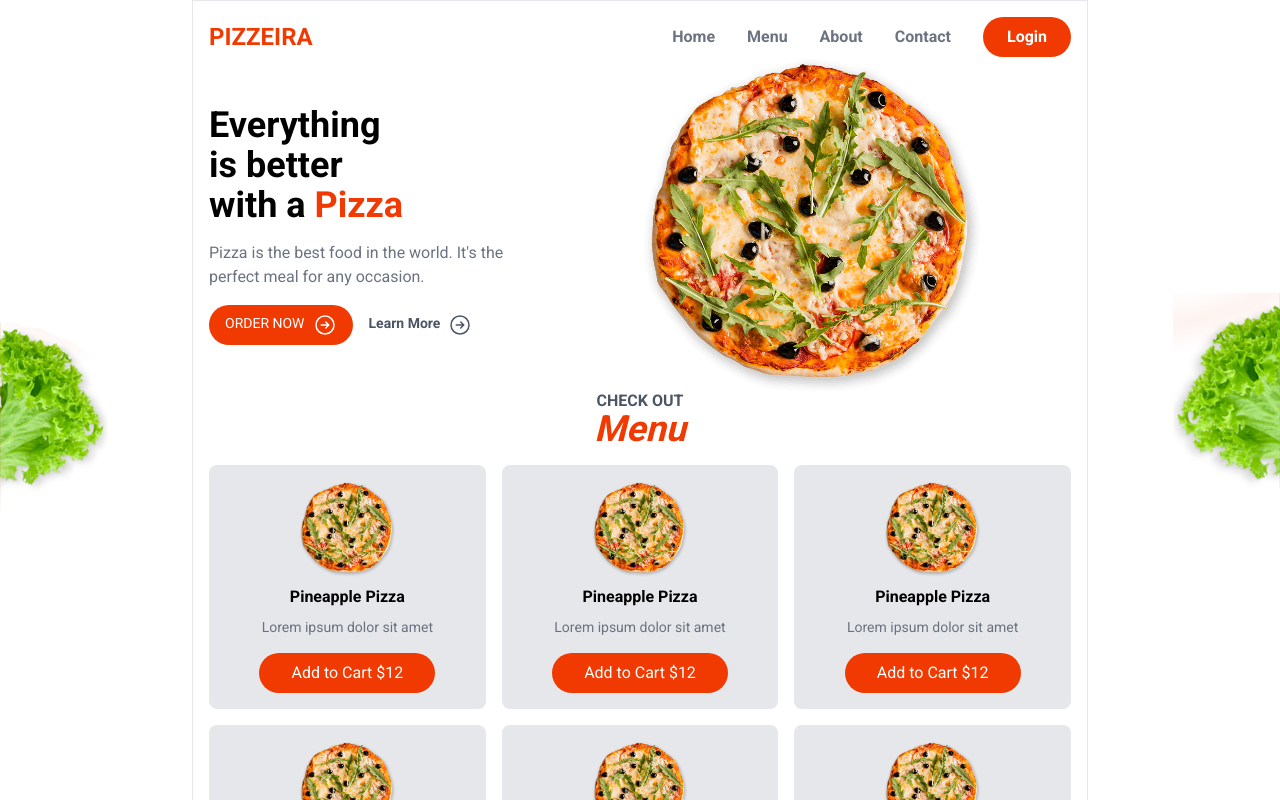
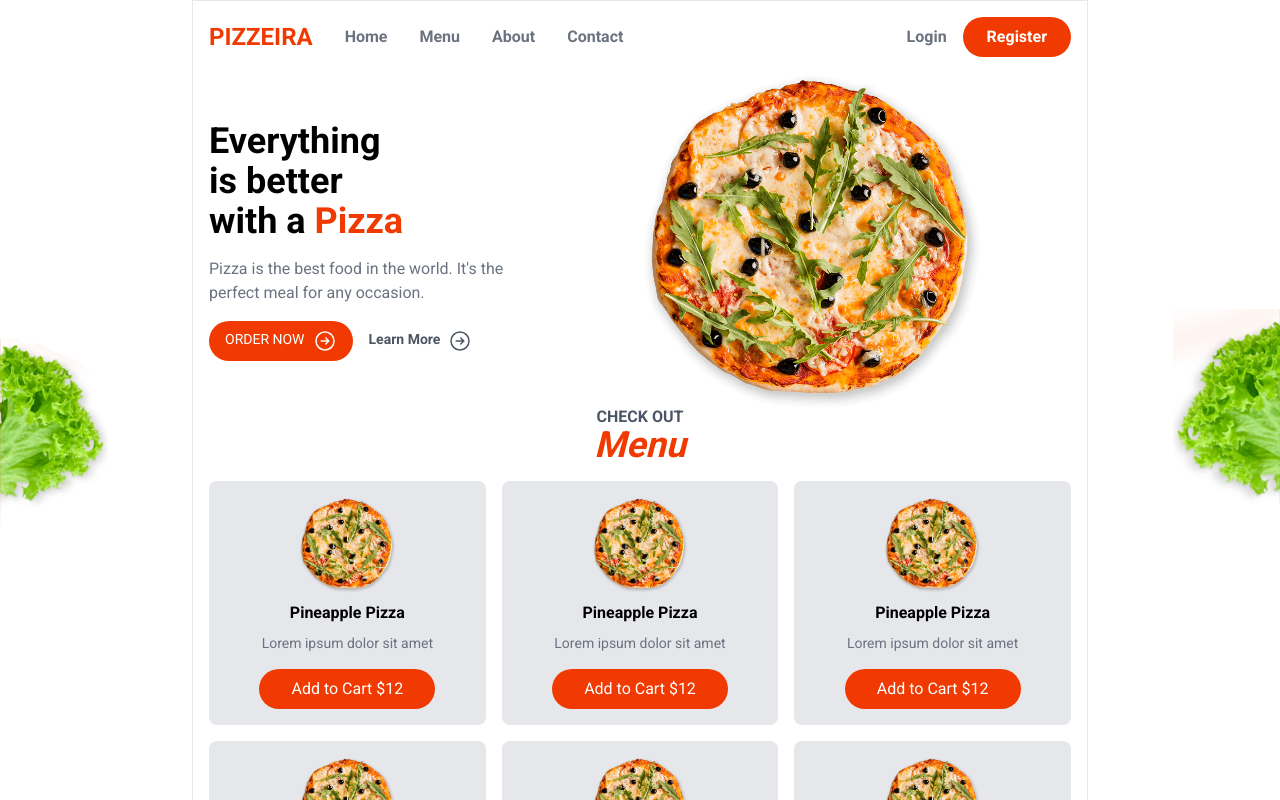
Before and after one commit to layanmoyura/Pizzeiro, a Next.js app: page / in a window 1280 px wide. Shown: the top 800 px of the page. Built offline with nearby package versions, Linux system fonts and the light colour scheme.

Commit message:
header modification

```diff
--- a/src/app/components/layout/Header.js
+++ b/src/app/components/layout/Header.js
@@ -4,15 +4,18 @@ export default function Header() {
 
     return(
     <header className="flex items-center justify-between">
-        <Link className="text-primary font-semibold text-2xl" href="/">
-            PIZZEIRA
-        </Link>
         <nav className="flex items-center gap-8 text-gray-500 font-semibold">
+            <Link className="text-primary font-semibold text-2xl" href="/">
+                PIZZEIRA
+            </Link>
             <Link href="">Home</Link>
             <Link href="">Menu</Link>
             <Link href="">About</Link>
             <Link href="">Contact</Link>
-            <Link href="" className="bg-primary text-white px-6 py-2 rounded-full">Login</Link>
+        </nav>
+        <nav className="flex items-center gap-4 text-gray-500 font-semibold">
+            <Link href="">Login</Link>
+            <Link href="" className="bg-primary text-white px-6 py-2 rounded-full">Register</Link>
         </nav>
     </header>
 
--- a/src/app/components/layout/Hero.js
+++ b/src/app/components/layout/Hero.js
@@ -3,7 +3,7 @@ import Right from "../icons/Right";
 
 export default function Hero() {
     return (
-    <section className="hero">
+    <section className="hero mt-4">
     <div  className="py-12">
         <h1 className="text-4xl font-semibold">
             Everything<br/> is better<br/>
```
